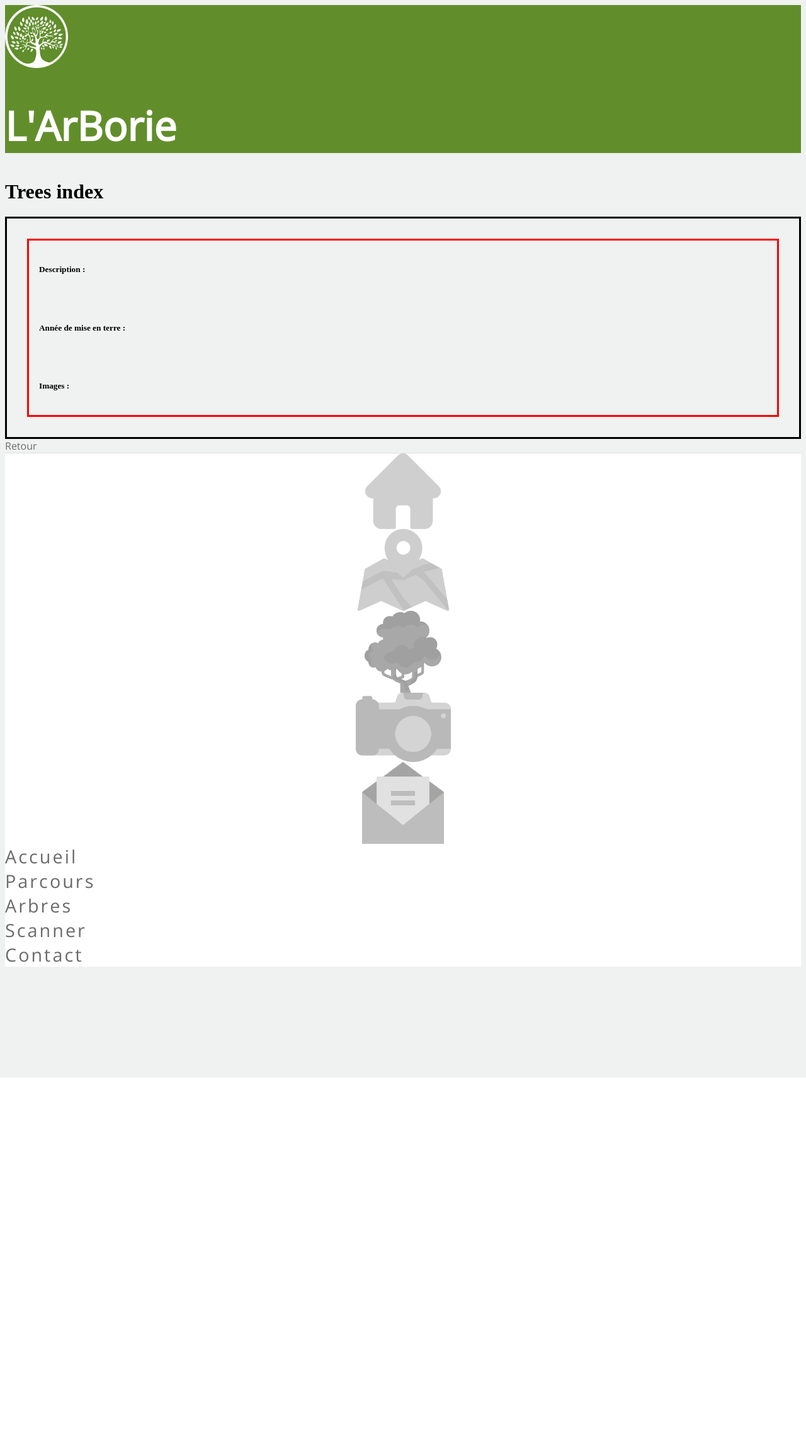
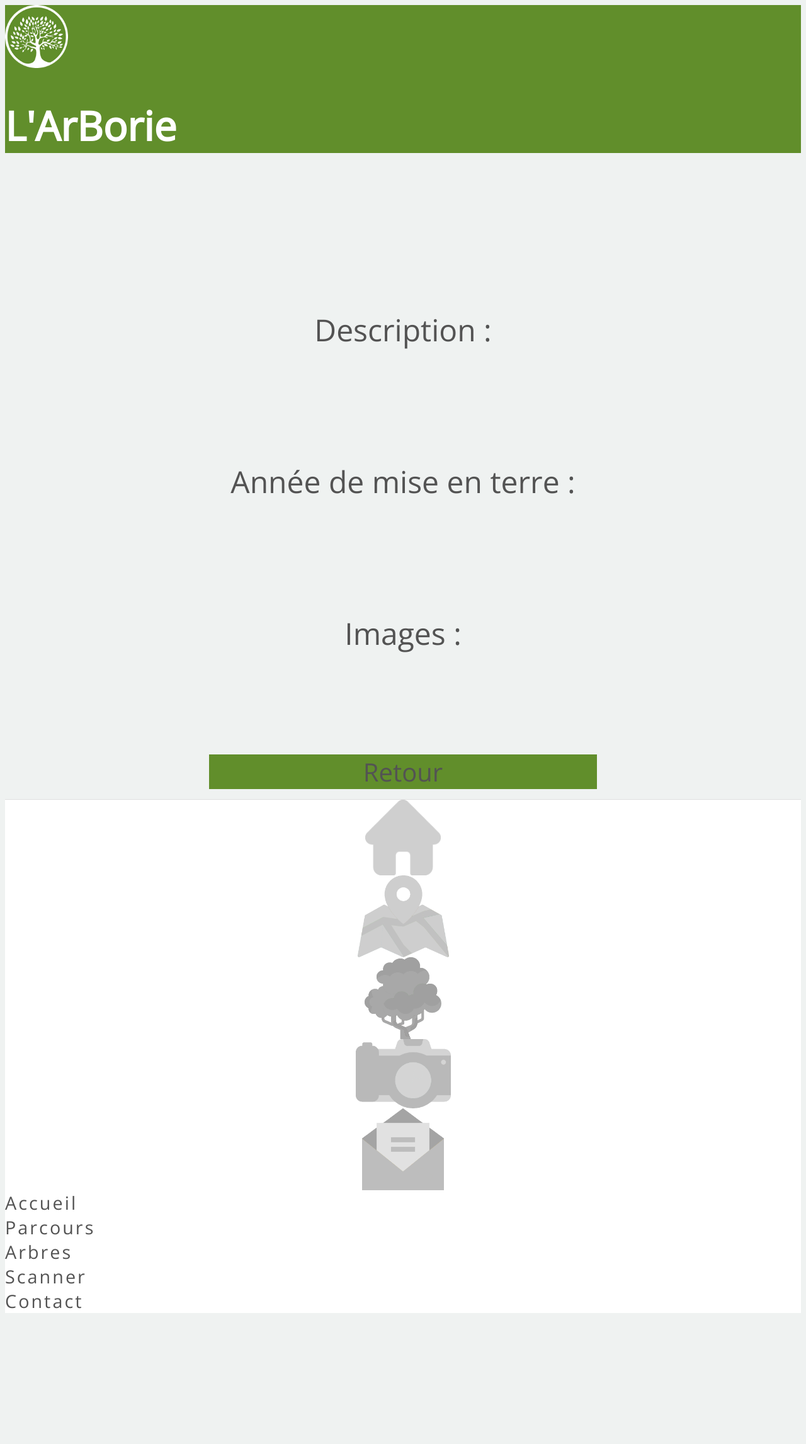
Before and after one commit to alex-pissot/ArBorie, a Symfony app: template templates/trees/show.html.twig in a window 1280 px wide. Shown: the whole page at 63% size. Before the commit the page ends 1711 px from the top, so only its background shows below. Run offline with Twig, Linux system fonts and the light colour scheme; the template is opened without the code that fills it, so the values that code supplies are empty; some libraries are stand-ins or nearby versions.

Commit message:
modif page trees

```diff
--- a/public/css/styles.css
+++ b/public/css/styles.css
@@ -1,10 +1,25 @@
+/* --- Global ---*/
+
 body {
     background-color: #eff2f1;
-    margin-bottom: 11em;
+    margin-bottom: 13em;
 }
-.nav {
-    background-color: #ffffff;
+p, a, h2 {
+    font-family: 'Open Sans', sans-serif;
+    color: rgb(83, 83, 83);
 }
+a {
+    text-decoration: none;
+}
+.page-title {
+    font-size: 3.5em;
+    font-weight: bold;
+    text-align: center;
+    padding: 1em 0;
+}
+
+/* --- Header --- */
+
 .logo {
     height: 100px;
 }
@@ -17,12 +32,11 @@ h1.header-title {
     font-weight: bold;
     color: #ffffff;
 }
-p, a {
-    font-family: 'Open Sans', sans-serif;
-    color: rgb(107, 107, 107);
-}
-a {
-    text-decoration: none;
+
+/* --- Navigation --- */
+
+.nav {
+    background-color: #ffffff;
 }
 .img-menu {
     width: 60%;
@@ -109,29 +123,65 @@ a {
     color: #618e2b;
 }
 
-/* Page trees */
+/* --- Page trees --- */
 
 .container-trees {
-    border: 3px solid ;
     display: flex;
     flex-wrap: wrap;
     padding: 1em;
 }
 
 .box-trees {
-    border: 3px solid red;
     display: flex;
-    flex-direction: column;
+    flex-direction: row;
     align-items: flex-start;
     flex: 1 50%;
     margin: 1em;
-    padding: 1em;
+    padding: 2em;
+    background-color: #ffffff;
+    border-radius: 10px;
+    box-shadow: rgba(0, 0, 0, 0.1) 0px 4px 12px;
 }
-
-.btn-trees,.box-trees h3 {
-    text-align: center ;
-    margin: auto ;
+.box-trees-content {
+    padding: 0 2em;
+}
+.box-trees-content p {
+    font-size: 2em;
+}
+.box-trees h3 {
+    color: #618e2b;
+    font-size: 3.3em;
+}
+/* -- Fiche tree -- */
+.box-tree-info {
+    display: flex;
+    flex-direction: column;
+    align-items: center;
+    margin: 1em;
+    padding: 2em;
+    margin-bottom: 5em;
+    width: 100%;
+}
+.tree-info-headtitle {
+    font-size: 3.5em;
+    font-weight: bold;
+    color: #618e2b;
+    text-align: center;
+}
+.tree-info-title {
+    font-size: 3em;
+}
+.tree-info-text {
+    font-size: 2.5em;
+}
+.tree-info-back {
+    text-align: center;
+    font-size: 2.5em;
+    background-color: #618e2b;
+    width: 50%;
+    margin: 0 auto;
 }
 
 /* --- MAP --- */
+
 #map { height: 600px; }
--- a/templates/trees/show.html.twig
+++ b/templates/trees/show.html.twig
@@ -3,19 +3,18 @@
 {% block title %}Trees{% endblock %}
 
 {% block body %}
-    <div class="container">
-        <h1 class="test">Trees index</h1>
+    <div class="container-fluid">
         <div class="container-trees">
-                <div class="box-trees">
-                    <h3>{{ tree.name }}</h3>
-                    <h5>Description :</h5>
-                    <p>{{ tree.description }}</p>
-                    <h5>Année de mise en terre :</h5>
-                    <p>{{ tree.plantingYear }}</p>
-                    <h5>Images :</h5>
+                <div class="box-tree-info">
+                    <h2 class="tree-info-headtitle">{{ tree.name }}</h2>
+                    <p class="tree-info-title pb-2 pt-5">Description :</p>
+                    <p class="tree-info-text">{{ tree.description }}</p>
+                    <p class="tree-info-title pb-2 pt-5">Année de mise en terre :</p>
+                    <p class="tree-info-text">{{ tree.plantingYear }}</p>
+                    <p class="tree-info-title pb-2 pt-5">Images :</p>
                     <img src="{{ vich_uploader_asset(tree,'imageFile') }}">
                 </div>
+            <a href="{{ path('trees_index') }}" class="btn btn-success tree-info-back">Retour</a>
         </div>
     </div>
-    <a href="{{ path('trees_index') }}">Retour</a>
 {% endblock %}
```
Also changed, not shown: templates/trees/index.html.twig (+13 -5 lines).
